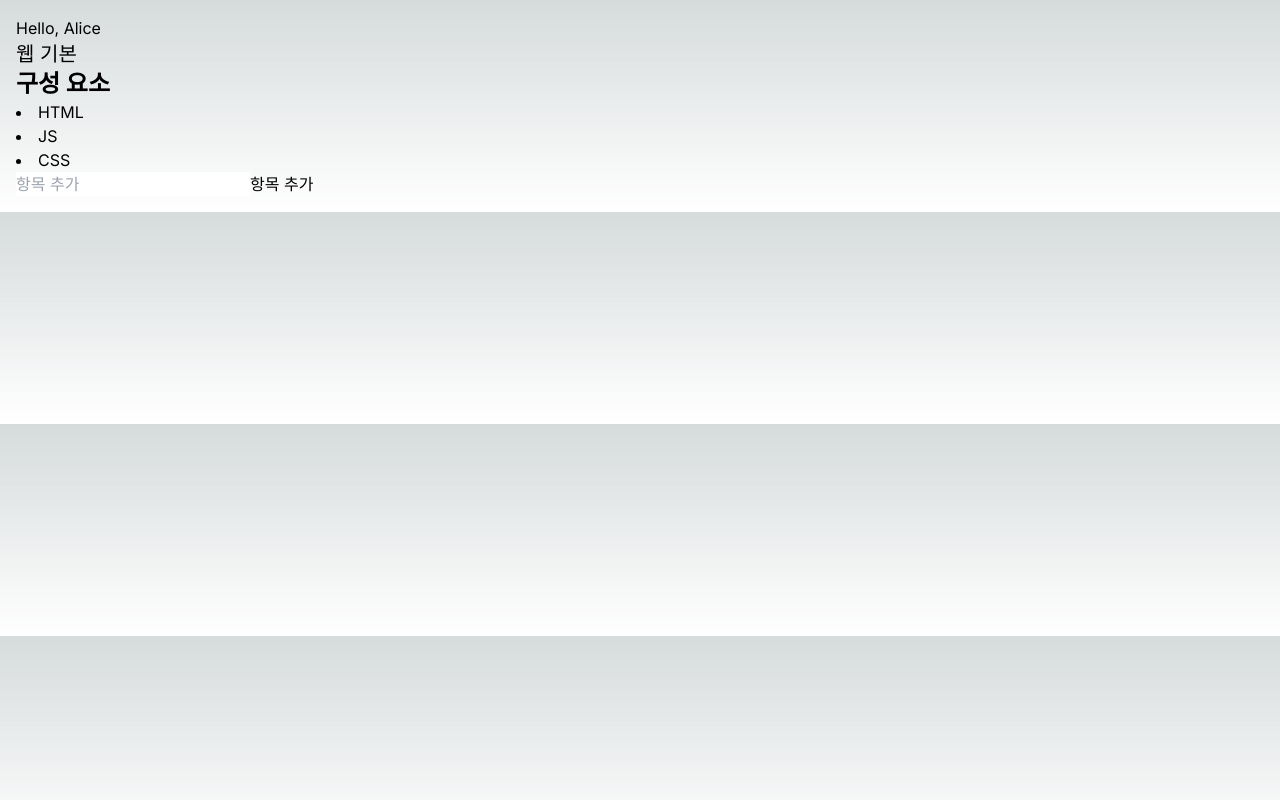
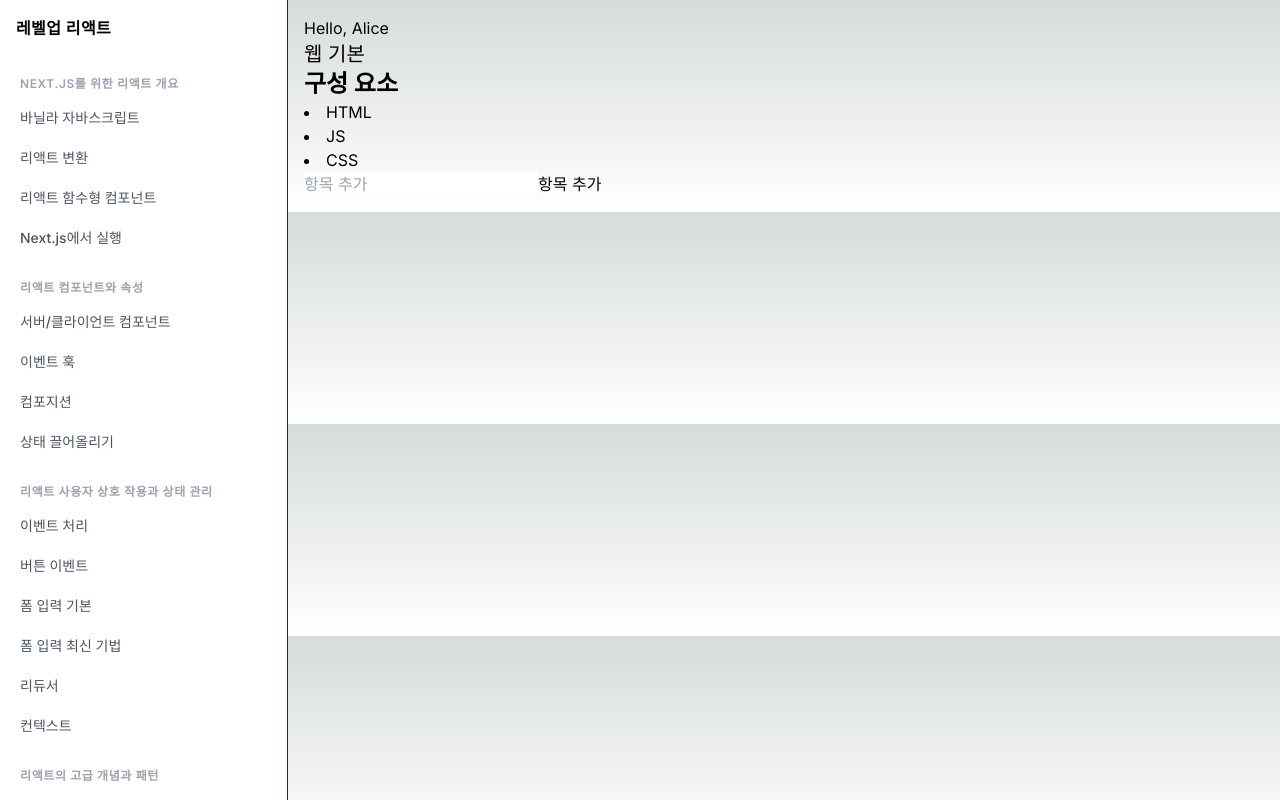
Before and after one commit to haejin-park/next_boilerplate, a Next.js app: page /server-component in a window 1280 px wide. Built offline with nearby package versions, Linux system fonts and the light colour scheme.

Commit message:
반응형 네비게이션 메뉴

```diff
--- /dev/null
+++ b/app/global-nav.tsx
@@ -0,0 +1,75 @@
+'use client';
+import clsx from "clsx";
+import Link from "next/link";
+import { useState } from "react";
+import { Item, menus } from "./menu";
+
+export function GlobalNav() {
+    const [isOpen, setIsOpen] = useState(false);
+    const close = () => setIsOpen(false);
+    return(
+        <div className="fixed top-0 z-10 flex flex-col w-full bg-white border-b border-gray-800 lg:bottom-0 lg:z-auto lg:w-72 lg:border-b-0 lg:border-r lg:border-gray-800">
+            <div className="flex items-center px-4 py-4 h-14 lg:h-auto">
+                <Link
+                    href="/"
+                    className="group flex w-full items-center gap-x-2.5"
+                    onClick={close}
+                >
+                    <h3 className="font-semibold tracking-wide text-black group-hover:text-gray-400">
+                        레벨업 리액트
+                    </h3>
+                </Link>
+            </div>
+            <button
+                type="button"
+                className="absolute top-0 right-0 flex items-center px-4 group h-14 gap-x-2 lg:hidden"
+                onClick={() => setIsOpen(!isOpen)}
+            >
+                <div className="font-medium text-black group-hover:text-gray-400">
+                    메뉴
+                </div>
+                {isOpen ? (
+                    <span className="block w-12 text-gray-600">닫기</span>
+                ) : (
+                    <span className="block w-12 text-gray-600">펼치기</span>
+                )}
+            </button>
+            <div
+                className={clsx('overflow-y-auto lg:static lg:block', {
+                    'fixed inset-x-0 bottom-0 top-14 mt-px bg-white': isOpen,
+                    hidden: !isOpen,
+                })}
+            >
+                <nav className="px-2 pt-5 pb-24 space-y-6">
+                    {menus.map((section) => {
+                        return (
+                            <div key={section.name}>
+                                <div className="px-3 mb-2 text-xs font-semibold tracking-wider text-gray-400 uppercase">
+                                    <div>{section.name}</div>
+                                </div>
+                                <div className="space-y-1">
+                                    {section.items.map((item) => (
+                                        <GlobalNavItem key={item.slug} item={item} close={close} />
+                                    ))}
+                                </div>
+                            </div>
+                        );
+                    })}
+                </nav>
+            </div>
+
+        </div>
+    );
+}
+
+function GlobalNavItem({item, close} : {item: Item; close: () => false | void;}) {
+    return (
+        <Link
+            onClick={close}
+            href={`/${item.slug}`}
+            className='block px-3 py-2 text-sm font-medium text-gray-600 rounded-md hover:text-gray-800 hover:bg-gray-100'
+        >
+            {item.name}
+        </Link>
+    )
+}
--- a/app/layout.tsx
+++ b/app/layout.tsx
@@ -1,22 +1,22 @@
 import type { Metadata } from "next";
 import { Inter } from "next/font/google";
 import "./globals.css";
+import { GlobalNav } from "./global-nav";
 
 const inter = Inter({ subsets: ["latin"] });
 
 export const metadata: Metadata = {
-  title: "Create Next App",
-  description: "Generated by create next app",
+  title: "레벨업 리액트",
+  description: "최신 리액트 개발 기법 with Next.js",
 };
 
-export default function RootLayout({
-  children,
-}: Readonly<{
-  children: React.ReactNode;
-}>) {
+export default function RootLayout({children, }:{children: React.ReactNode}) {
   return (
     <html lang="en">
-      <body className={inter.className}>{children}</body>
+      <body className={inter.className}>
+        <GlobalNav />
+        <div className="lg:pl-72">{children}</div>
+      </body>
     </html>
   );
 }
--- /dev/null
+++ b/app/menu.ts
@@ -0,0 +1,48 @@
+export type Item = {
+    name: string;
+    slug: string;
+};
+
+export const menus: {name:string; items:Item[]}[] = [
+    {
+        name:'Next.js를 위한 리액트 개요',
+        items:[
+            {name:'바닐라 자바스크립트' ,slug:'html/vanilla.html'},
+            {name:'리액트 변환' ,slug:'html/react.html'},
+            {name:'리액트 함수형 컴포넌트' ,slug:'html/react-component.html'},
+            {name:'Next.js에서 실행' ,slug:'/'},
+        ]
+    },
+    {
+        name:'리액트 컴포넌트와 속성',
+        items:[
+            {name:'서버/클라이언트 컴포넌트' ,slug:'server-component'},
+            {name:'이벤트 훅' ,slug:'effect'},
+            {name:'컴포지션' ,slug:'composition'},
+            {name:'상태 끌어올리기' ,slug:'lifting-stateup'},
+        ],
+    },
+    {
+        name:'리액트 사용자 상호 작용과 상태 관리',
+        items:[
+            {name:'이벤트 처리' ,slug:'event'},
+            {name:'버튼 이벤트' ,slug:'button'},
+            {name:'폼 입력 기본' ,slug:'input'},
+            {name:'폼 입력 최신 기법' ,slug:'form-state'},
+            {name:'리듀서' ,slug:'reducer'},
+            {name:'컨텍스트' ,slug:'context'},
+        ],
+    },
+    {
+        name:'리액트의 고급 개념과 패턴',
+        items:[
+            {name:'Ref 생성/사용' ,slug:'ref'},
+            {name:'Ref 전달하기' ,slug:'ref-forward'},
+            {name:'조건부 렌더링' ,slug:'conditional-rendering'},
+            {name:'리스트 렌더링' ,slug:'list-rendering'},
+            {name:'메모 훅' ,slug:'memo'},
+            {name:'콜백 훅' ,slug:'list-rendering-callback'},
+            {name:'사용자 정의 훅' ,slug:'custom-hook'},
+        ],
+    },
+]
```
